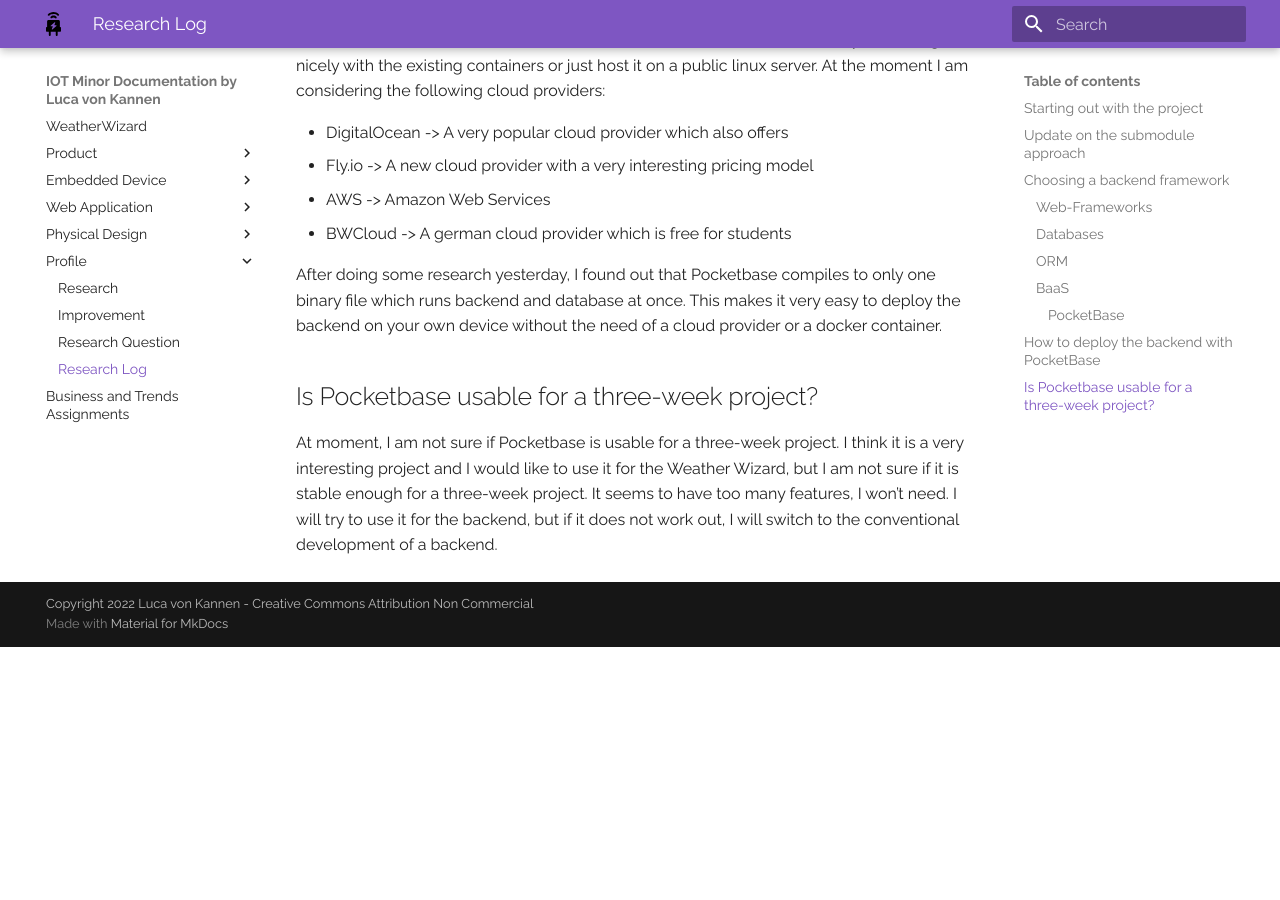
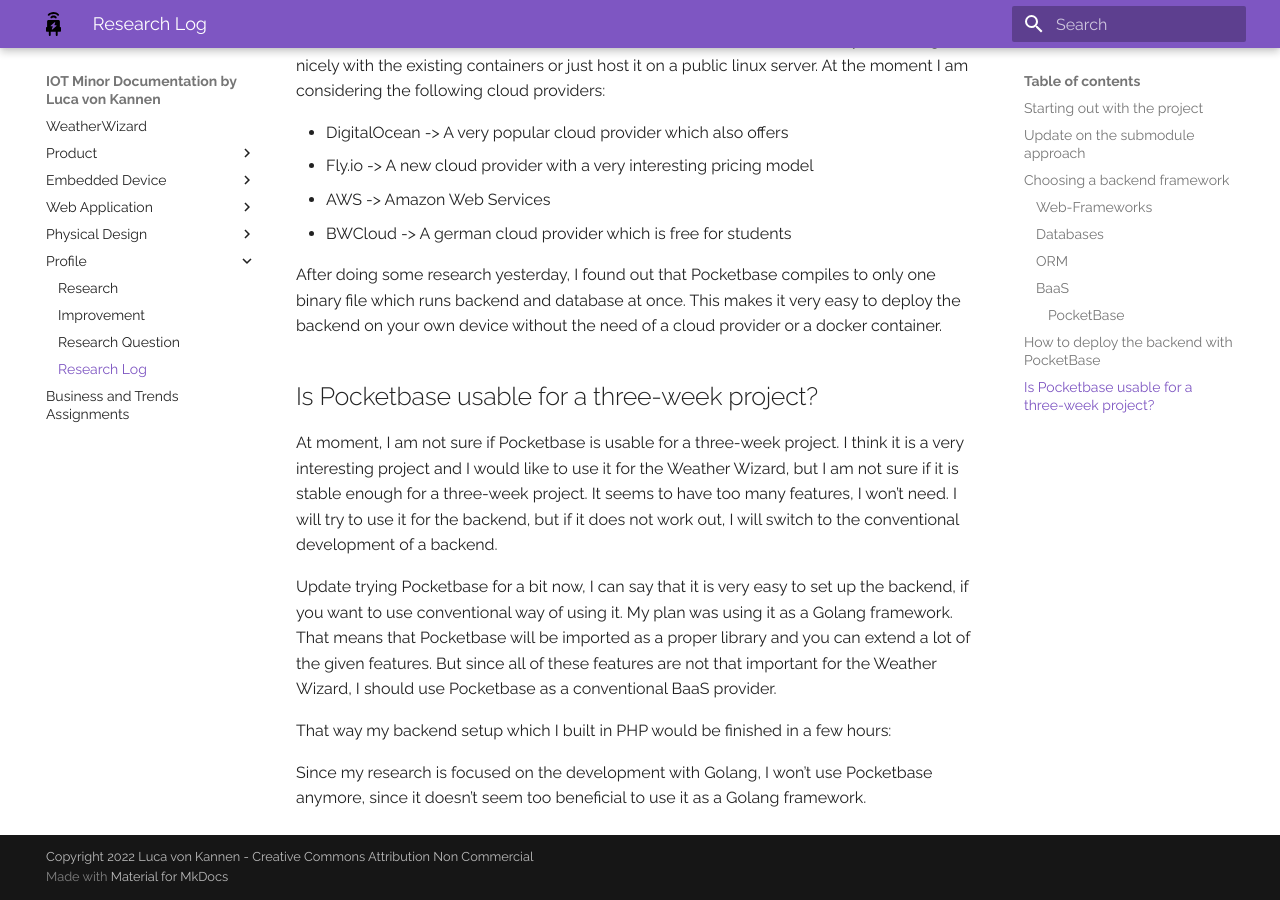
Before and after one commit to lv042/Weather-Wizard, an MkDocs documentation site: the page built from docs/research_log.md, in a window 1280 px wide and 900 px high, scrolled down 3730 px. Built offline with MkDocs 1.6.1 and Material for MkDocs 9.7.7, drawn with Linux system fonts in a browser that asks for light colours; before the commit the page ends 4377 px from its top, so only the background shows below that.

```diff
--- a/docs/research_log.md
+++ b/docs/research_log.md
@@ -128,3 +128,10 @@
 
 At moment, I am not sure if Pocketbase is usable for a three-week project. I think it is a very interesting project and I would like to use it for the Weather Wizard, but I am not sure if it is stable enough for a three-week project. It seems to have too many features, I won't need. I will try to use it for the backend, but if it does not work out, I will switch to
 the conventional development of a backend.
+
+Update trying Pocketbase for a bit now, I can say that it is very easy to set up the backend, if you want to use conventional way of using it. My plan was using it as a Golang framework.
+That means that Pocketbase will be imported as a proper library and you can extend a lot of the given features. But since all of these features are not that important for the Weather Wizard, I should use Pocketbase as a conventional BaaS provider.
+
+That way my backend setup which I built in PHP would be finished in a few hours:
+
+Since my research is focused on the development with Golang, I won't use Pocketbase anymore, since it doesn't seem too beneficial to use it as a Golang framework.
```
Also changed, not shown: 3 other files.
